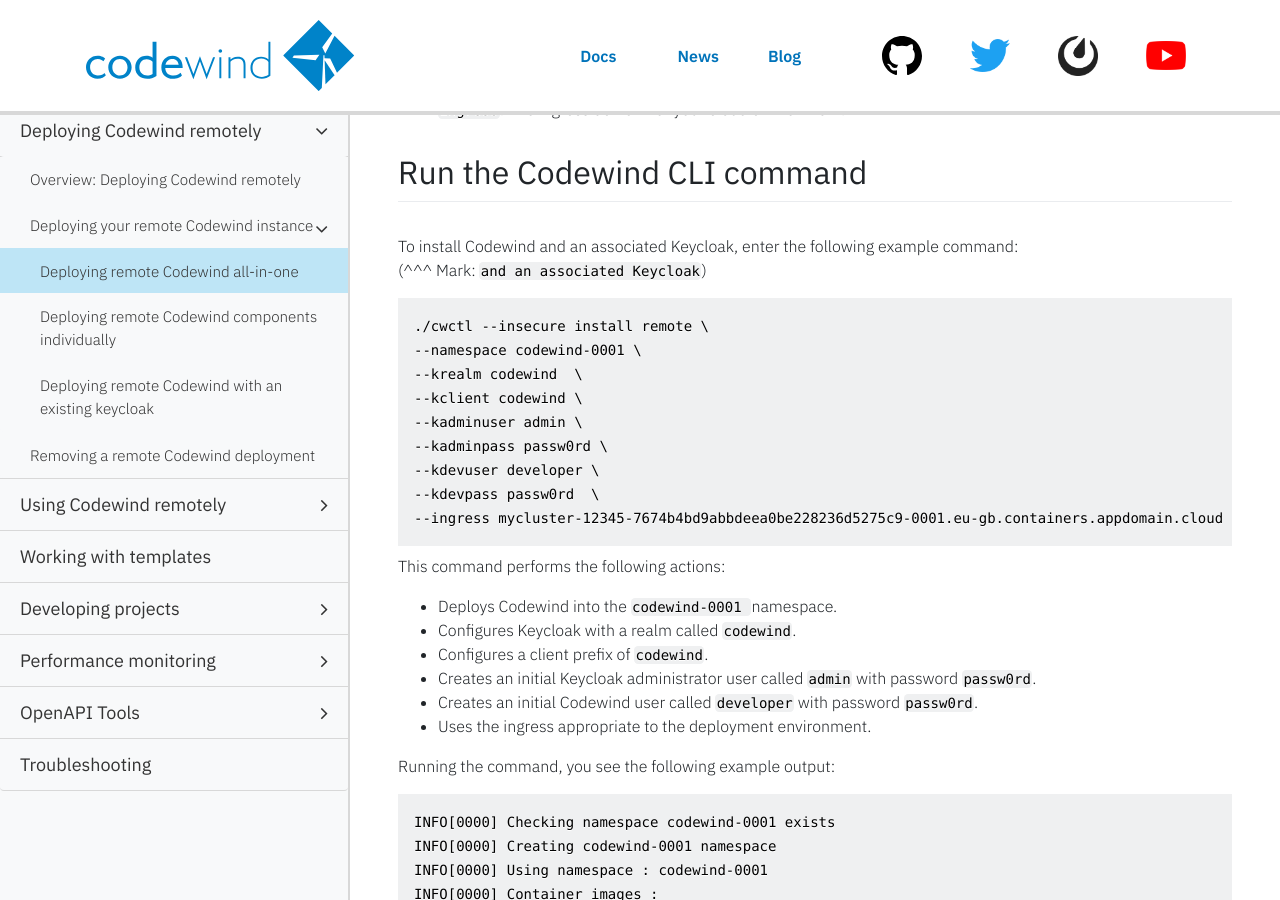
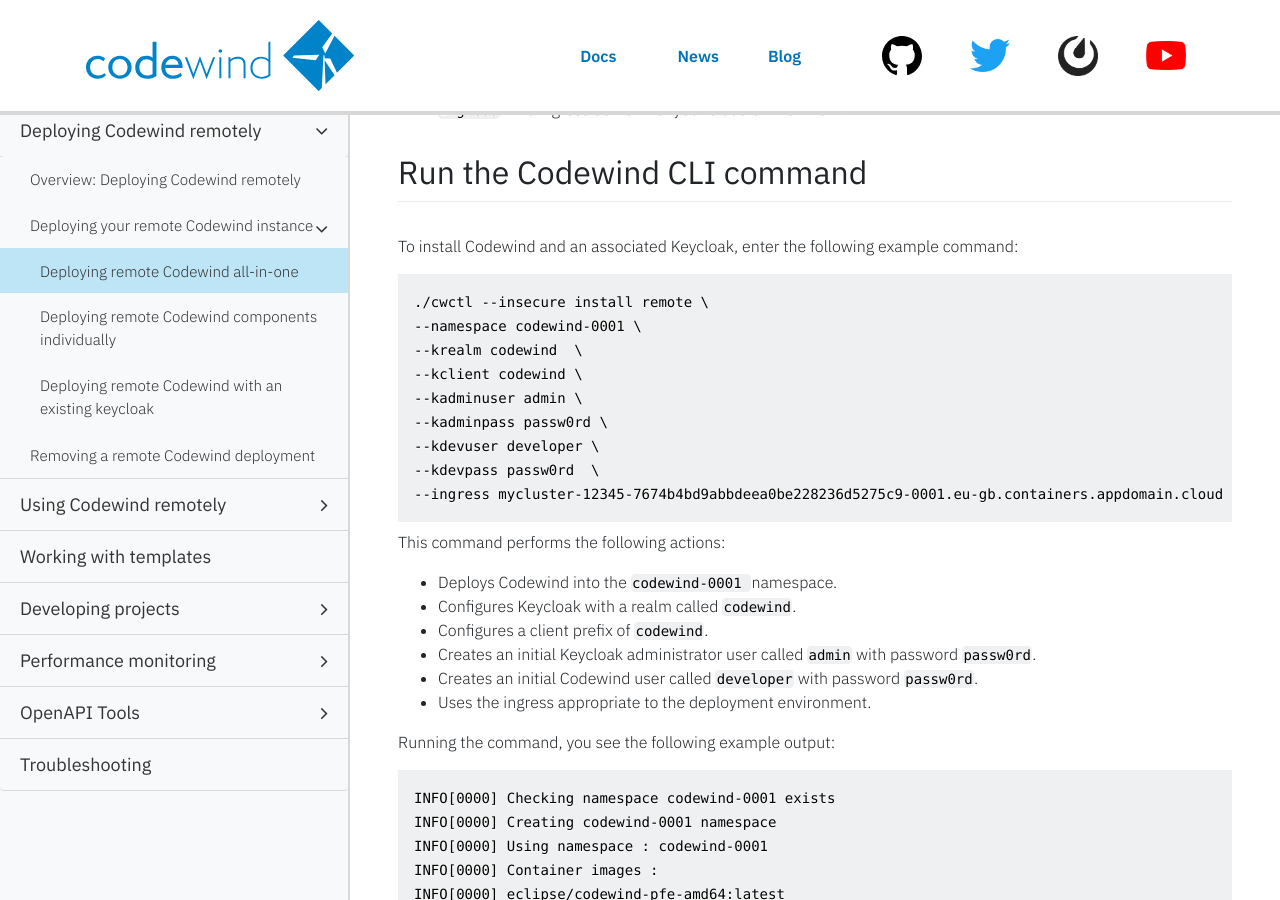
Before and after one commit to eclipse-archived/codewind-docs, a Jekyll site: the page built from docs/_documentations/remotedeploy-combo.md, in a window 1280 px wide and 900 px high, scrolled down 2007 px. Built offline with Jekyll 4.4.1, drawn with Linux system fonts in a browser that asks for light colours; nearby versions of some CDN libraries; comment, search, counter and statistics services are not loaded.

Commit message:
Remove comment
Signed-off-by: micgibso <MICGIBSO@uk.ibm.com>

````diff
--- a/docs/_documentations/remotedeploy-combo.md
+++ b/docs/_documentations/remotedeploy-combo.md
@@ -84,7 +84,6 @@ Determine the following values for your cloud deployment:
 
 ## Run the Codewind CLI command
 To install Codewind and an associated Keycloak, enter the following example command:
-(^^^ Mark: `and an associated Keycloak`)
 
 ```
 ./cwctl --insecure install remote \
````
